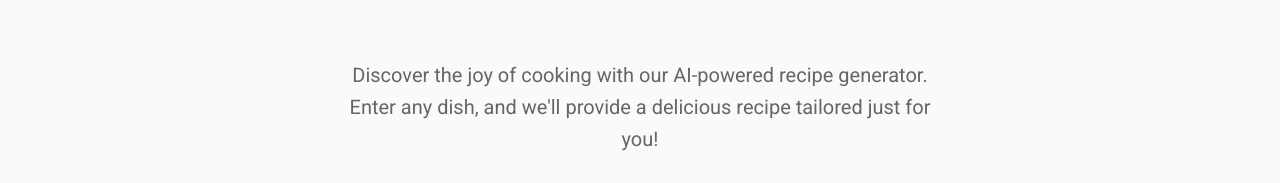
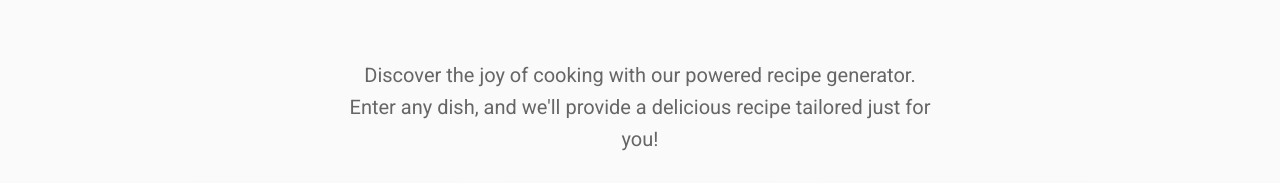
Before and after one commit to estherszliu/ai_snack_mate, a React (Create React App) app: page / in a window 1280 px wide. Shown: the part 218-401 px from the top of the page. Built offline with nearby package versions, Linux system fonts and the light colour scheme.

Commit message:
fix:rename product

```diff
--- a/src/pages/HomePage.jsx
+++ b/src/pages/HomePage.jsx
@@ -5,7 +5,7 @@
   return (
     <div id="homeContainer">
       <h1 id="homeTitle">Welcome to Snack Mate</h1>
-      <p id="homeDescription">Discover the joy of cooking with our AI-powered recipe generator. Enter any dish, and we'll provide a delicious recipe tailored just for you!</p>
+      <p id="homeDescription">Discover the joy of cooking with our powered recipe generator. Enter any dish, and we'll provide a delicious recipe tailored just for you!</p>
       <div id="homeImages">
         <img src="./delicious-food.jpg" alt="Delicious Food" className="homeImage"/>
         <img src="./cooking.jpg" alt="Cooking" className="homeImage"/>
```
